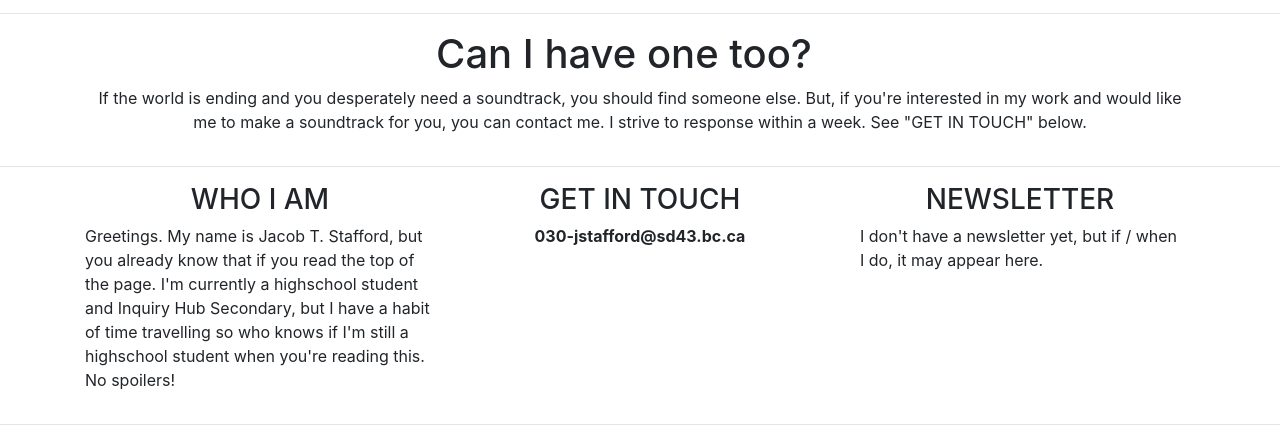
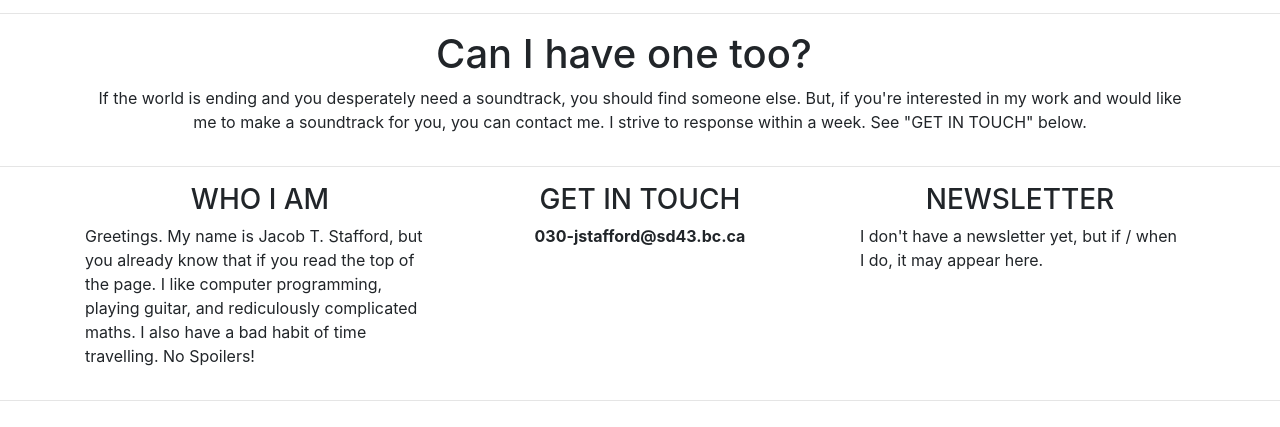
Before and after one commit to JTS-Dawnstar/soundtracks, a plain HTML site: page index.html in a window 1280 px wide. Shown: the part 2072-2499 px from the top of the page. Drawn offline with Linux system fonts and the light colour scheme.

Commit message:
Update index.html

```diff
--- a/index.html
+++ b/index.html
@@ -178,7 +178,7 @@
         <div class="row">
           <div class="col-md-4 col-12">
             <h3 class="text-center">WHO I AM</h3>
-            <p>Greetings. My name is Jacob T. Stafford, but you already know that if you read the top of the page. I'm currently a highschool student and Inquiry Hub Secondary, but I have a habit of time travelling so who knows if I'm still a highschool student when you're reading this. No spoilers!</p>
+            <p>Greetings. My name is Jacob T. Stafford, but you already know that if you read the top of the page. I like computer programming, playing guitar, and rediculously complicated maths. I also have a bad habit of time travelling. No Spoilers! </p>
           </div>
           <div class="col-md-4 col-12">
             <h3 class="text-center">GET IN TOUCH</h3>
```
